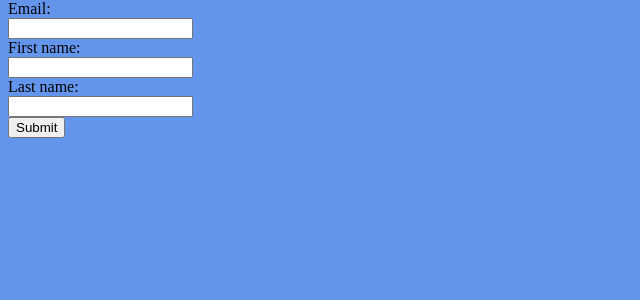
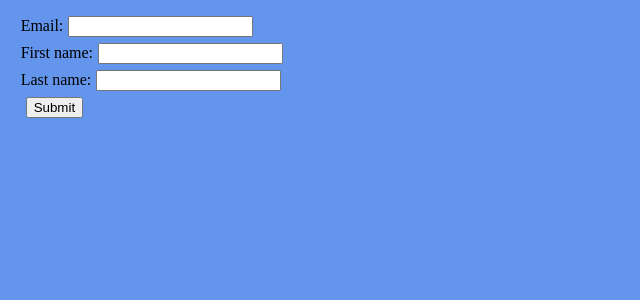
Before and after one commit to samgido/ksu-cis560-project-app, a Flask app: page /create_customer in a window 1280 px wide. Shown: the part 58-358 px from the top of the page, without its empty margins (0-640 px from the left). Run offline with Flask 3, Linux system fonts and the light colour scheme; parts of the project's set-up code (start-up, migrations or seed data) failed here and were passed over.

Commit message:
change styling for forms

```diff
--- a/main.py
+++ b/main.py
@@ -58,8 +58,7 @@ def checkout_book():
 
         if not manager.book_available_for_checkout(book_id):
             message = f"Failure: book {book_id} unavailable for checkout"
-
-        if not manager.email_belongs_to_customer(email):
+        elif not manager.email_belongs_to_customer(email):
             message = f"Failure: email {email} doesn't belong to a customer"
 
         return utils.render_success_failure(message)
--- a/static/style.css
+++ b/static/style.css
@@ -1,5 +1,13 @@
 body {
 	background-color: cornflowerblue;
+}
+
+form {
+	padding: 1%;
+}
+
+input {
+	margin: 3px 5px;
 }
 
 .page_number_div {
@@ -8,9 +16,15 @@ body {
 	align-items: baseline;
 }
 
-.header_nav_buttons {
+.header_nav_buttons_div {
 	display: flex;
 	justify-content: space-between;
 	align-items: baseline;
 	margin: 0% 0.8% 0% 0.2%;
 }
+
+.form_field_div {
+	display: flex;
+	justify-content: flex-start;
+	align-items: baseline;
+}
--- a/templates/base.html
+++ b/templates/base.html
@@ -7,7 +7,7 @@
 </head>
 <body>
 	<header>
-		<div class="header_nav_buttons">
+		<div class="header_nav_buttons_div">
 			<p> Library app </p>
 
 			<div>
--- a/templates/checkout_book.html
+++ b/templates/checkout_book.html
@@ -1,11 +1,15 @@
 {% extends 'base.html' %}
 {% block content %}
 <form method="POST">
+	<div class="form_field_div">
 	<label for="email">Loaner's email:</label><br>
 	<input type="email" id="email" name="email"><br>
+	</div>
 
+	<div class="form_field_div">
 	<label for="book_id">Book ID:</label><br>
 	<input type="number" id="book_id" name="book_id"><br>
+	</div>
 
 	<input type="submit" name="Submit">
 </form>
--- a/templates/create_customer.html
+++ b/templates/create_customer.html
@@ -1,14 +1,20 @@
 {% extends 'base.html' %}
 {% block content %}
-<form method="POST">
+<form method="POST" class="form">
+	<div class="form_field_div">
 	<label for="email">Email:</label><br>
 	<input type="email" id="email" name="email"><br>
+	</div>
 
+	<div class="form_field_div">
 	<label for="fname">First name:</label><br>
 	<input type="text" id="fname" name="fname"><br>
+	</div>
 
+	<div class="form_field_div">
 	<label for="lname">Last name:</label><br>
 	<input type="text" id="lname" name="fname"><br>
+	</div>
 
 	<input type="submit" name="Submit">
 </form>
--- a/templates/remove_customer.html
+++ b/templates/remove_customer.html
@@ -1,8 +1,10 @@
 {% extends 'base.html' %}
 {% block content %}
 <form method="POST">
+	<div class="form_field_div">
 	<label for="email">Email:</label><br>
 	<input type="email" id="email" name="email"><br>
+	</div>
 
 	<input type="submit" name="Submit">
 </form>
--- a/templates/return_book.html
+++ b/templates/return_book.html
@@ -1,8 +1,10 @@
 {% extends 'base.html' %}
 {% block content %}
 <form method="POST">
+	<div class="form_field_div">
 	<label for="book_id">Book ID:</label><br>
 	<input type="number" id="book_id" name="book_id"><br>
+	</div>
 
 	<input type="submit" name="Submit">
 </form>
```
